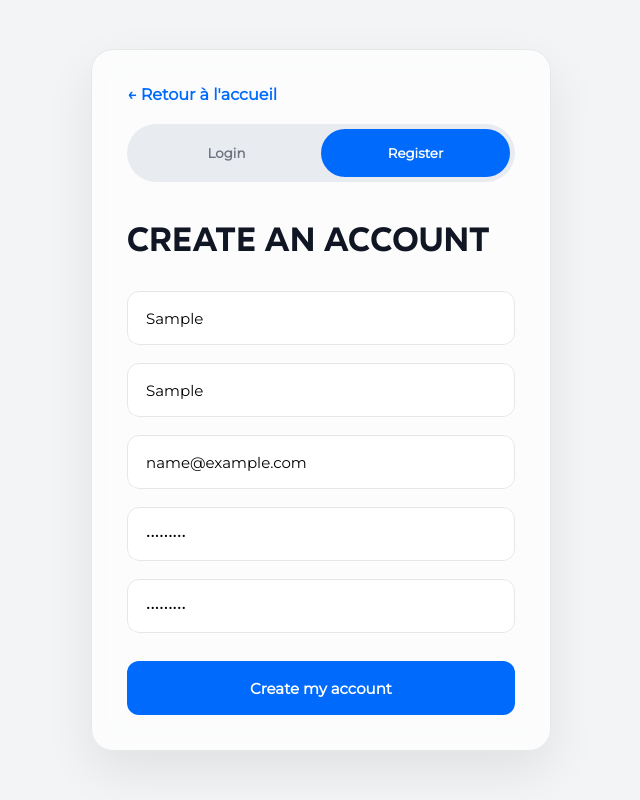
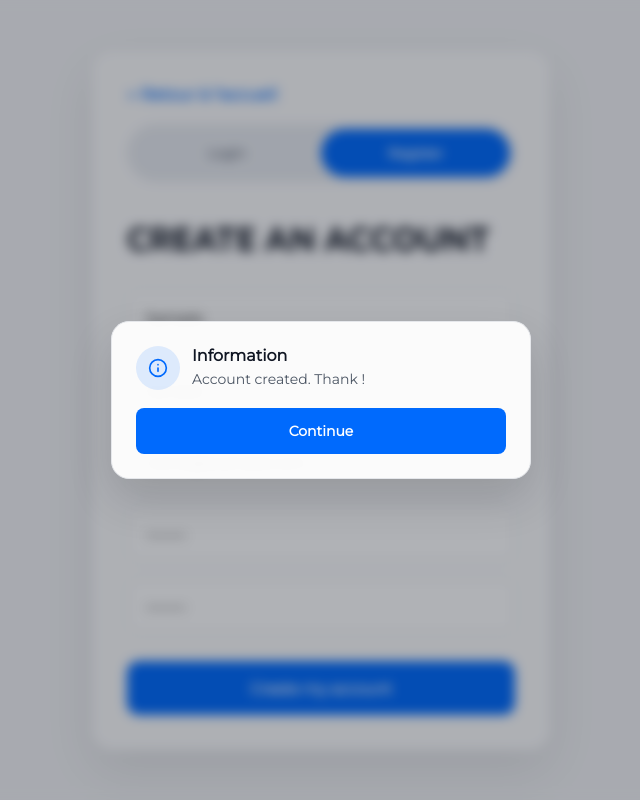
Before and after one commit to Arthur640-ctrl/Boty, a Next.js app in the folder front/: page /auth in a window 1280 px wide. Both pictures are taken after typing "Sample", "Sample", "name@example.com", "Sample123", "Sample123" into the empty fields and a click on the button "Create my account". Shown: the whole page, without its empty margins (319-959 px from the left). Built offline with nearby package versions, Linux system fonts and the light colour scheme; no server answers.

Commit message:
Add CORS middleware, update auth page with registration logic and popup notifications

```diff
--- a/front/package.json
+++ b/front/package.json
@@ -9,6 +9,7 @@
     "lint": "eslint"
   },
   "dependencies": {
+    "lucide-react": "^1.21.0",
     "next": "16.2.9",
     "react": "19.2.4",
     "react-dom": "19.2.4"
--- a/front/src/app/auth/auth.module.css
+++ b/front/src/app/auth/auth.module.css
@@ -125,12 +125,93 @@
 }
 
 .loader {
-    position: absolute;
+    position: fixed;
+    inset: 0;
     display: flex;
     align-items: center;
     justify-content: center;
-    z-index: 10;
-    backdrop-filter: blur(5px);
+    z-index: 20;
+    backdrop-filter: blur(6px);
+    background: rgba(10, 16, 29, 0.25);
+}
+
+.popup_background {
+    position: fixed;
+    inset: 0;
+    display: flex;
+    align-items: center;
+    justify-content: center;
+    z-index: 20;
+    padding: 24px;
+    background: rgba(10, 16, 29, 0.32);
+    backdrop-filter: blur(6px);
+}
+
+.popup_container {
+    width: min(100%, 420px);
+    padding: 24px;
+    background: rgba(255, 255, 255, 0.95);
+    border: 1px solid var(--border);
+    border-radius: 18px;
+    box-shadow: 0 20px 45px rgba(0, 0, 0, 0.14);
+}
+
+.popup_infos {
+    display: flex;
+    align-items: flex-start;
+    gap: 12px;
+    margin-bottom: 18px;
+}
+
+.popup_icon {
+    display: flex;
+    align-items: center;
+    justify-content: center;
+    width: 44px;
+    height: 44px;
+    border-radius: 50%;
+    flex-shrink: 0;
+    background: rgba(0, 106, 253, 0.12);
+}
+
+.popup_icon_error {
+    background: rgba(253, 0, 0, 0.12);
+}
+
+.popup_text_wrapper {
+    display: flex;
+    flex-direction: column;
+    gap: 4px;
+}
+
+.popup_title {
+    font-family: "font-2";
+    font-size: 16px;
+    font-weight: 700;
+    color: var(--dark-neutral);
+}
+
+.popup_text {
+    font-family: "font-2";
+    font-size: 14px;
+    line-height: 1.5;
+    color: #4b5563;
+}
+
+.popup_button {
     width: 100%;
-    height: 100vh;
+    height: 46px;
+    border: none;
+    border-radius: 8px;
+    background: var(--primary);
+    color: white;
+    font-family: "font-2";
+    font-size: 14px;
+    font-weight: 700;
+    cursor: pointer;
+    transition: 0.1s;
 }
+
+.popup_button:hover {
+    border-radius: 14px;
+}
--- a/front/src/app/auth/page.js
+++ b/front/src/app/auth/page.js
@@ -5,9 +5,86 @@ import { useState } from "react"
 import styles from "./auth.module.css"
 import Loader from "../components/Loader"
 
+import { Info, CircleX} from "lucide-react"
+
 export default function Auth() {
     const [is_login, set_is_login] = useState(false)
     const [is_loading, set_is_loading] = useState(false)
+
+    const [first_name, set_first_name] = useState("")
+    const [last_name, set_last_name] = useState("")
+    const [email, set_email] = useState("")
+    const [password, set_password] = useState("")
+    const [confirm_password, set_confirm_password] = useState("")
+
+    const [is_popup, set_popup] = useState(false)
+    const [is_error, set_is_error] = useState(false)
+    const [popup_text, set_popup_text] = useState("")
+
+    function handle_auth() {
+        if (is_login) {
+            login()
+        } else {
+            register()
+        }
+    }
+
+    function login() {
+
+    }
+
+    async function register() {
+
+        if (password !== confirm_password) {
+            set_is_error(true)
+            set_popup_text("The passwords do not match")
+            set_popup(true)
+            return
+        }
+
+        const credential = {
+            "first_name": first_name,
+            "last_name": last_name,
+            "email": email,
+            "password": password
+        }
+
+        set_is_loading(true)
+
+        const API_URL = process.env.NEXT_PUBLIC_API_URL
+
+        try {
+            const response = await fetch(API_URL + "/auth/register", {
+                method: "POST",
+                headers: {
+                    "Content-Type": "application/json"
+                },
+                body: JSON.stringify(credential)
+            })
+
+            const data = await response.json()
+
+            if (!response.ok) {
+                set_is_error(true)
+                set_popup_text(data.message)
+                set_popup(true)
+                return
+            }
+
+        } catch {
+            set_is_error(true)
+            set_popup_text("Internal server error")
+            set_popup(true)
+            return
+        } finally {
+            set_is_loading(false)
+            set_is_error(false)
+            set_popup_text("Account created. Thank !")
+            set_popup(true)
+        }
+
+
+    }
 
     return (
         <div className={styles.page}>
@@ -15,6 +92,33 @@ export default function Auth() {
             {is_loading && (
                 <div className={styles.loader}>
                     <Loader/>
+                </div>
+            )}
+
+            {is_popup && (
+                <div className={styles.popup_background}>
+                    <div className={styles.popup_container}>
+                        <div className={styles.popup_infos}>
+                            <div className={`${styles.popup_icon} ${is_error ? styles.popup_icon_error : ""}`}>
+                                {!is_error && (
+                                    <Info size={20} color="#006AFD"/>
+                                )}
+
+                                {is_error && (
+                                    <CircleX size={20} color="#fd0000"/>
+                                )}
+                            </div>
+                            <div className={styles.popup_text_wrapper}>
+                                <span className={styles.popup_title}>
+                                    {is_error ? "An error has occurred" : "Information"}
+                                </span>
+                                <span className={styles.popup_text}>{popup_text}</span>
+                            </div>
+                        </div>
+                        <button className={styles.popup_button} onClick={() => set_popup(false)}>
+                            Continue
+                        </button>
+                    </div>
                 </div>
             )}
 
@@ -53,11 +157,13 @@ export default function Auth() {
                         <input
                             type="text"
                             placeholder="First Name"
+                            onChange={(e) => set_first_name(e.target.value)}
                         />
 
                         <input
                             type="text"
                             placeholder="Last Name"
+                            onChange={(e) => set_last_name(e.target.value)}
                         />
                     </>
                     )}
@@ -65,21 +171,24 @@ export default function Auth() {
                     <input
                         type="email"
                         placeholder="Email"
+                        onChange={(e) => set_email(e.target.value)}
                     />
 
                     <input
                         type="password"
                         placeholder="Password"
+                        onChange={(e) => set_password(e.target.value)}
                     />
 
                     {!is_login && (
                     <input
                         type="password"
                         placeholder="Confirm Password"
+                        onChange={(e) => set_confirm_password(e.target.value)}
                     />
                     )}
 
-                <button className={styles.submit}>
+                    <button className={styles.submit} onClick={handle_auth}>
                         {is_login ? "Login" : "Create my account"}
                     </button>
                 </div>
```
Also changed, not shown: 2 other files (tests, documents, lock files or other folders). Lines whose indentation alone changed are shown as unchanged.
